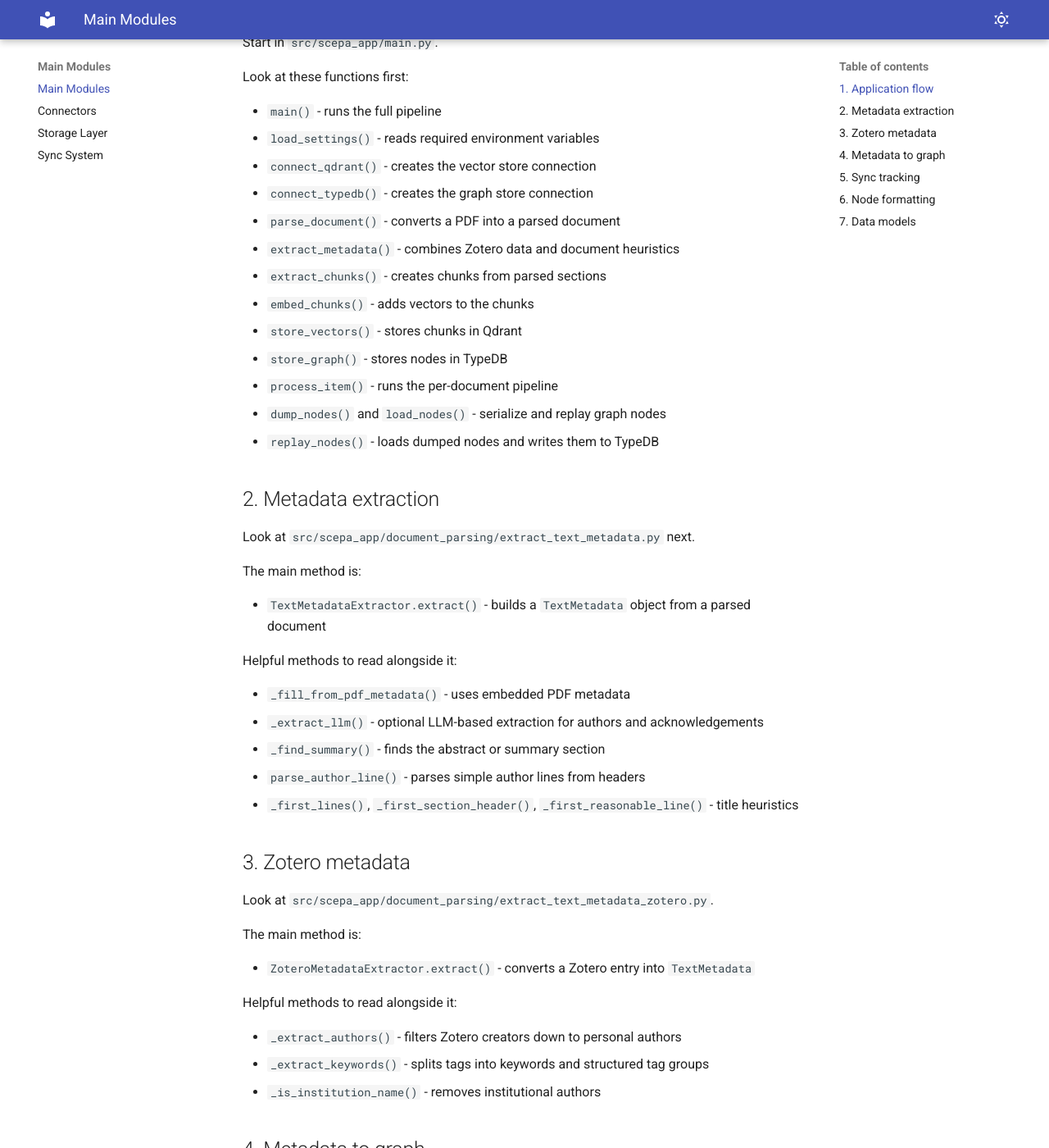
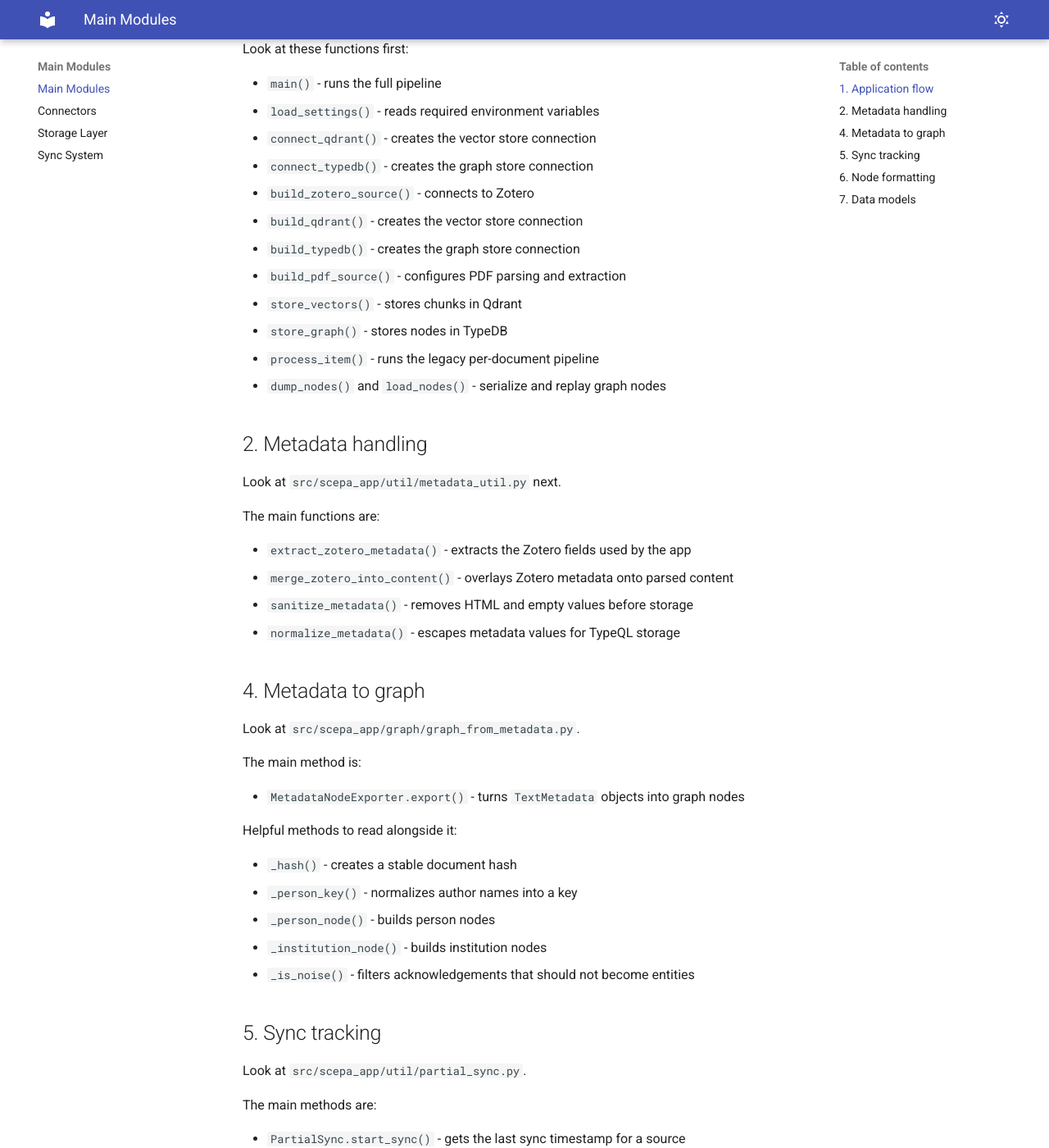
Before and after one commit to AIM-kennisplatformen/database-builder-scepa, an MkDocs documentation site: the page built from docs/main_modules/00_overview.md, in a window 1280 px wide and 1400 px high, scrolled down 596 px. Shown: the whole window at 82% size. Built offline with MkDocs 1.6.1 and Material for MkDocs 9.7.7, drawn with Linux system fonts in a browser that asks for light colours; some of the changed text lies outside the part shown.

Commit message:
Docs updated to reflect updated code refactoring.

```diff
--- a/docs/main_modules/00_overview.md
+++ b/docs/main_modules/00_overview.md
@@ -6,10 +6,9 @@ If you are reading the code for the first time, start with these entry points:
 
 1. `src/scepa_app/main.py`
 2. `src/scepa_app/settings.py`
-3. `src/scepa_app/document_parsing/extract_text_metadata.py`
-4. `src/scepa_app/document_parsing/extract_text_metadata_zotero.py`
-5. `src/scepa_app/graph/graph_from_metadata.py`
-6. `src/scepa_app/util/partial_sync.py`
+3. `src/scepa_app/util/metadata_util.py`
+4. `src/scepa_app/graph/graph_from_metadata.py`
+5. `src/scepa_app/util/partial_sync.py`
 
 ## 1. Application flow
 
@@ -21,45 +20,25 @@ Look at these functions first:
 - `load_settings()` - reads required environment variables
 - `connect_qdrant()` - creates the vector store connection
 - `connect_typedb()` - creates the graph store connection
-- `parse_document()` - converts a PDF into a parsed document
-- `extract_metadata()` - combines Zotero data and document heuristics
-- `extract_chunks()` - creates chunks from parsed sections
-- `embed_chunks()` - adds vectors to the chunks
-- `store_vectors()` - stores chunks in Qdrant
-- `store_graph()` - stores nodes in TypeDB
-- `process_item()` - runs the per-document pipeline
-- `dump_nodes()` and `load_nodes()` - serialize and replay graph nodes
-- `replay_nodes()` - loads dumped nodes and writes them to TypeDB
+ - `build_zotero_source()` - connects to Zotero
+ - `build_qdrant()` - creates the vector store connection
+ - `build_typedb()` - creates the graph store connection
+ - `build_pdf_source()` - configures PDF parsing and extraction
+ - `store_vectors()` - stores chunks in Qdrant
+ - `store_graph()` - stores nodes in TypeDB
+ - `process_item()` - runs the legacy per-document pipeline
+ - `dump_nodes()` and `load_nodes()` - serialize and replay graph nodes
 
-## 2. Metadata extraction
+## 2. Metadata handling
 
-Look at `src/scepa_app/document_parsing/extract_text_metadata.py` next.
+Look at `src/scepa_app/util/metadata_util.py` next.
 
-The main method is:
+The main functions are:
 
-- `TextMetadataExtractor.extract()` - builds a `TextMetadata` object from a parsed document
-
-Helpful methods to read alongside it:
-
-- `_fill_from_pdf_metadata()` - uses embedded PDF metadata
-- `_extract_llm()` - optional LLM-based extraction for authors and acknowledgements
-- `_find_summary()` - finds the abstract or summary section
-- `parse_author_line()` - parses simple author lines from headers
-- `_first_lines()`, `_first_section_header()`, `_first_reasonable_line()` - title heuristics
-
-## 3. Zotero metadata
-
-Look at `src/scepa_app/document_parsing/extract_text_metadata_zotero.py`.
-
-The main method is:
-
-- `ZoteroMetadataExtractor.extract()` - converts a Zotero entry into `TextMetadata`
-
-Helpful methods to read alongside it:
-
-- `_extract_authors()` - filters Zotero creators down to personal authors
-- `_extract_keywords()` - splits tags into keywords and structured tag groups
-- `_is_institution_name()` - removes institutional authors
+- `extract_zotero_metadata()` - extracts the Zotero fields used by the app
+- `merge_zotero_into_content()` - overlays Zotero metadata onto parsed content
+- `sanitize_metadata()` - removes HTML and empty values before storage
+- `normalize_metadata()` - escapes metadata values for TypeQL storage
 
 ## 4. Metadata to graph
 
@@ -102,12 +81,5 @@ The main methods are:
 
 ## 7. Data models
 
-Look at `src/scepa_app/document_parsing/text_metadata.py`.
-
-The core dataclasses are:
-
-- `TextMetadata`
-- `Acknowledgement`
-- `Institution`
-
-These are the objects passed between the metadata extraction and graph export steps.
+The current pipeline passes plain metadata dictionaries and `Content` objects between the helper layers.
+The graph exporter converts those into nodes for storage.
```
Also changed, not shown: docs/getting_started/02_examples.md (+12 -11 lines), docs/main_modules/01_connectors.md (+7 -4 lines).
